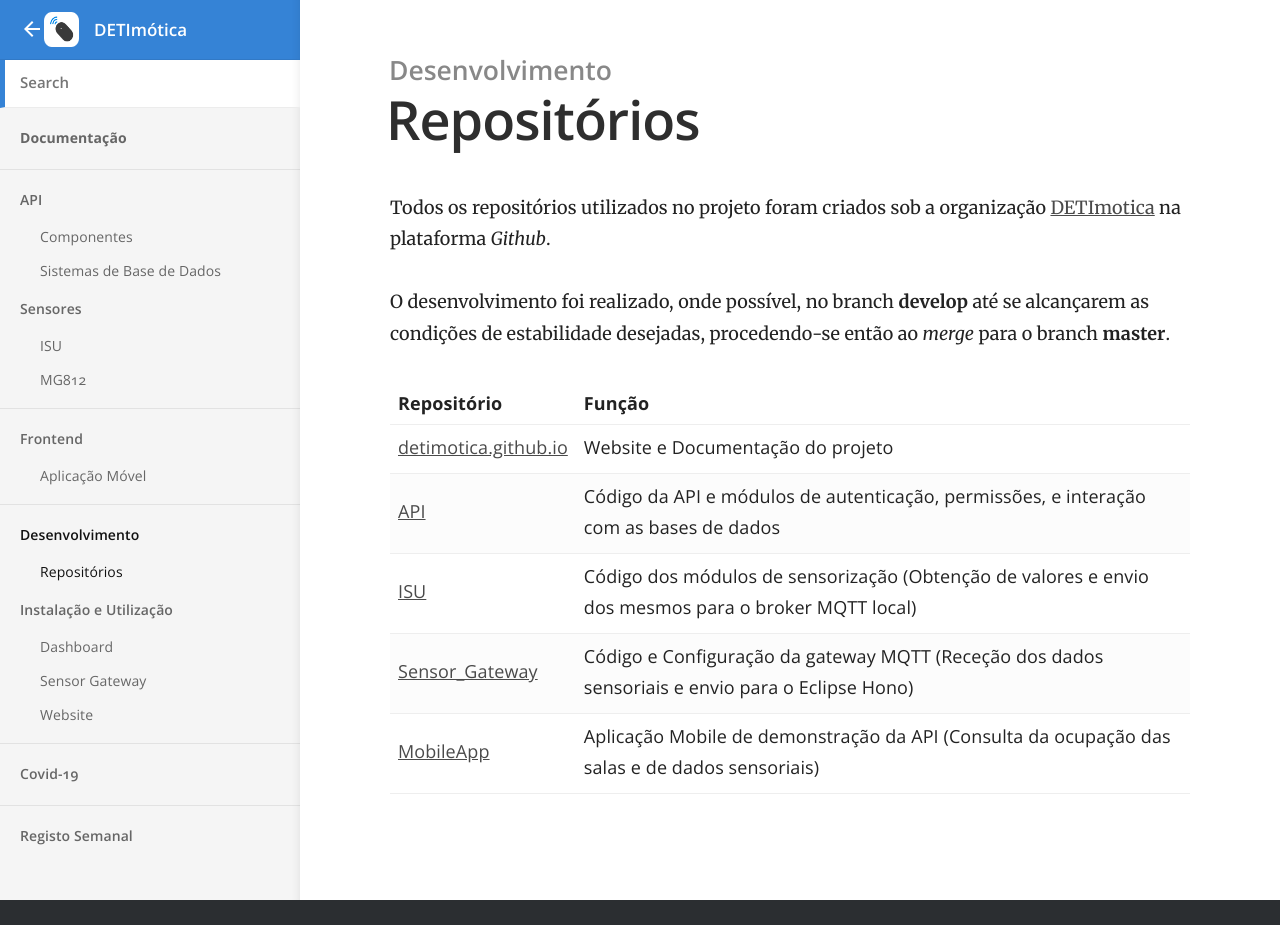
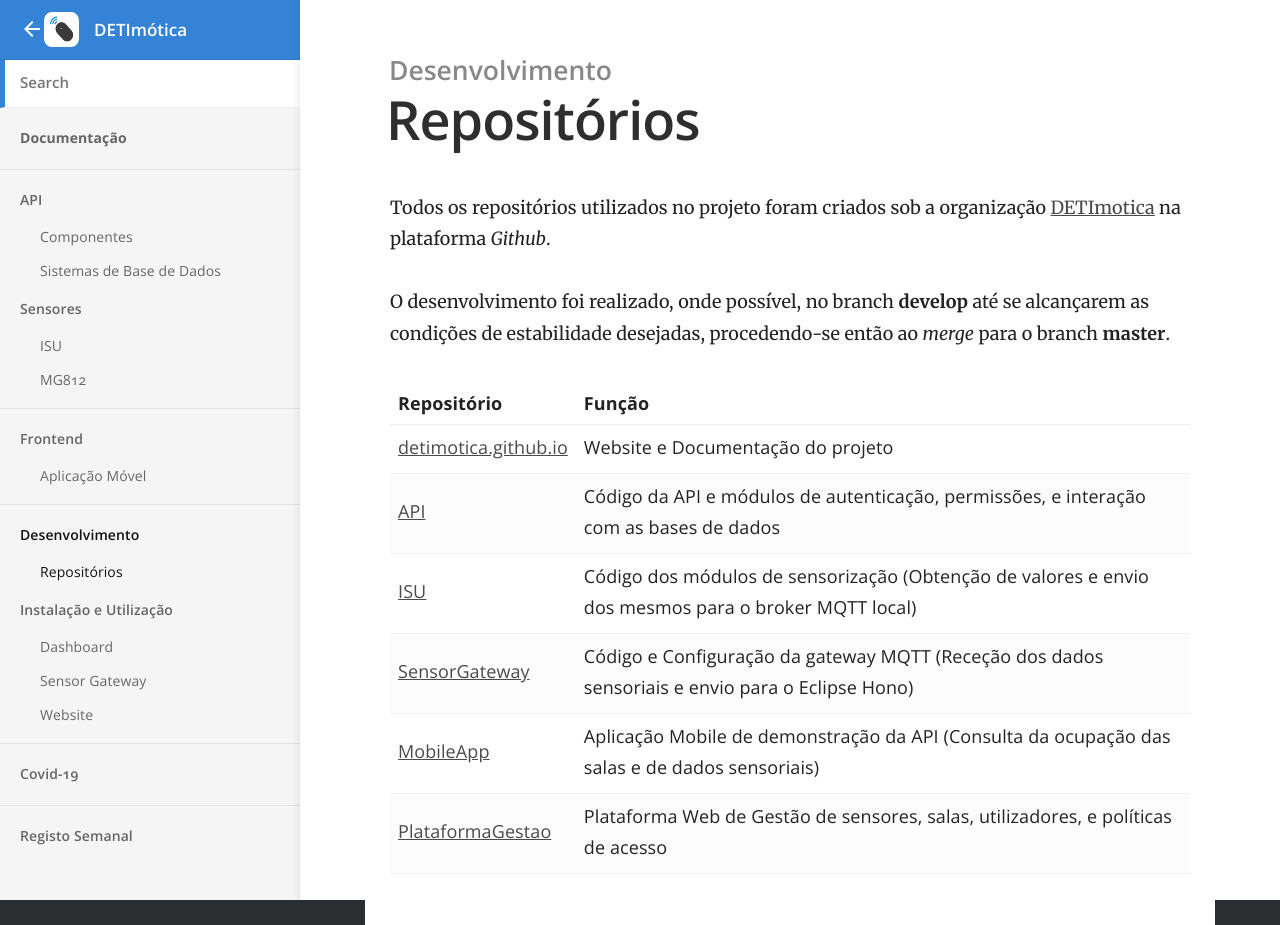
Before and after one commit to DETImotica/detimotica.github.io, a Jekyll site: the page built from _docs/desenvolvimento/repositorios.md, in a window 1280 px wide. Built offline with Jekyll 4.4.1, drawn with Linux system fonts in a browser that asks for light colours; before the commit the page ends 900 px from its top, so only the background shows below that.

```diff
--- a/_docs/desenvolvimento/repositorios.md
+++ b/_docs/desenvolvimento/repositorios.md
@@ -14,5 +14,6 @@ O desenvolvimento foi realizado, onde possível, no branch **develop** até se a
 | [detimotica.github.io](https://github.com/DETImotica/detimotica.github.io) | Website e Documentação do projeto                                                                    |
 | [API](https://github.com/DETImotica/API)                                   | Código da API e módulos de autenticação, permissões, e interação com as bases de dados               |
 | [ISU](https://github.com/DETImotica/ISU)                                   | Código dos módulos de sensorização (Obtenção de valores e envio dos mesmos para o broker MQTT local) |
-| [Sensor_Gateway](https://github.com/DETImotica/Sensor_Gateway)             | Código e Configuração da gateway MQTT (Receção dos dados sensoriais e envio para o Eclipse Hono)     |
+| [SensorGateway](https://github.com/DETImotica/SensorGateway)               | Código e Configuração da gateway MQTT (Receção dos dados sensoriais e envio para o Eclipse Hono)     |
 | [MobileApp](https://github.com/DETImotica/MobileApp)                       | Aplicação Mobile de demonstração da API (Consulta da ocupação das salas e de dados sensoriais)       |
+| [PlataformaGestao](https://github.com/DETImotica/PlataformaGestao)         | Plataforma Web de Gestão de sensores, salas, utilizadores, e políticas de acesso                     |
```
Also changed, not shown: _posts/2020-05-08-week.md (added, +10 -0 lines).
